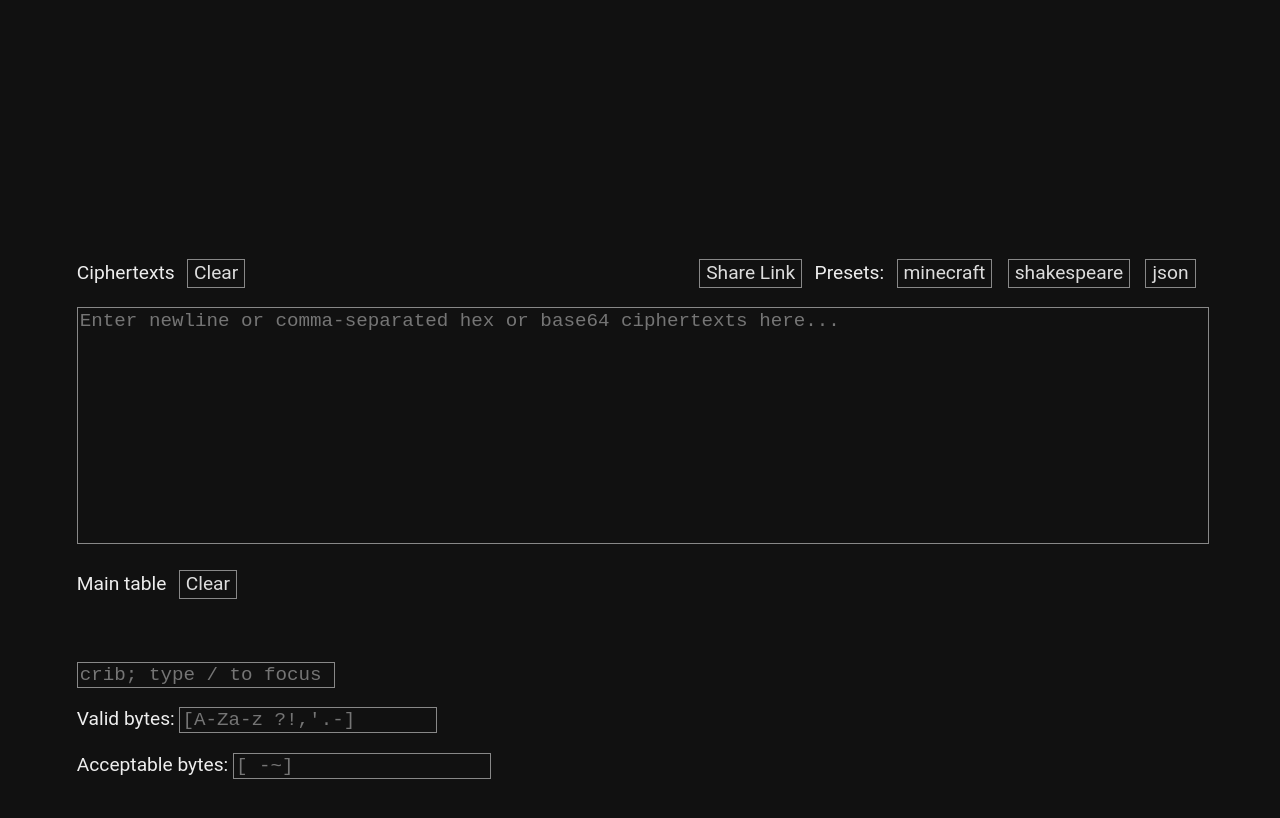
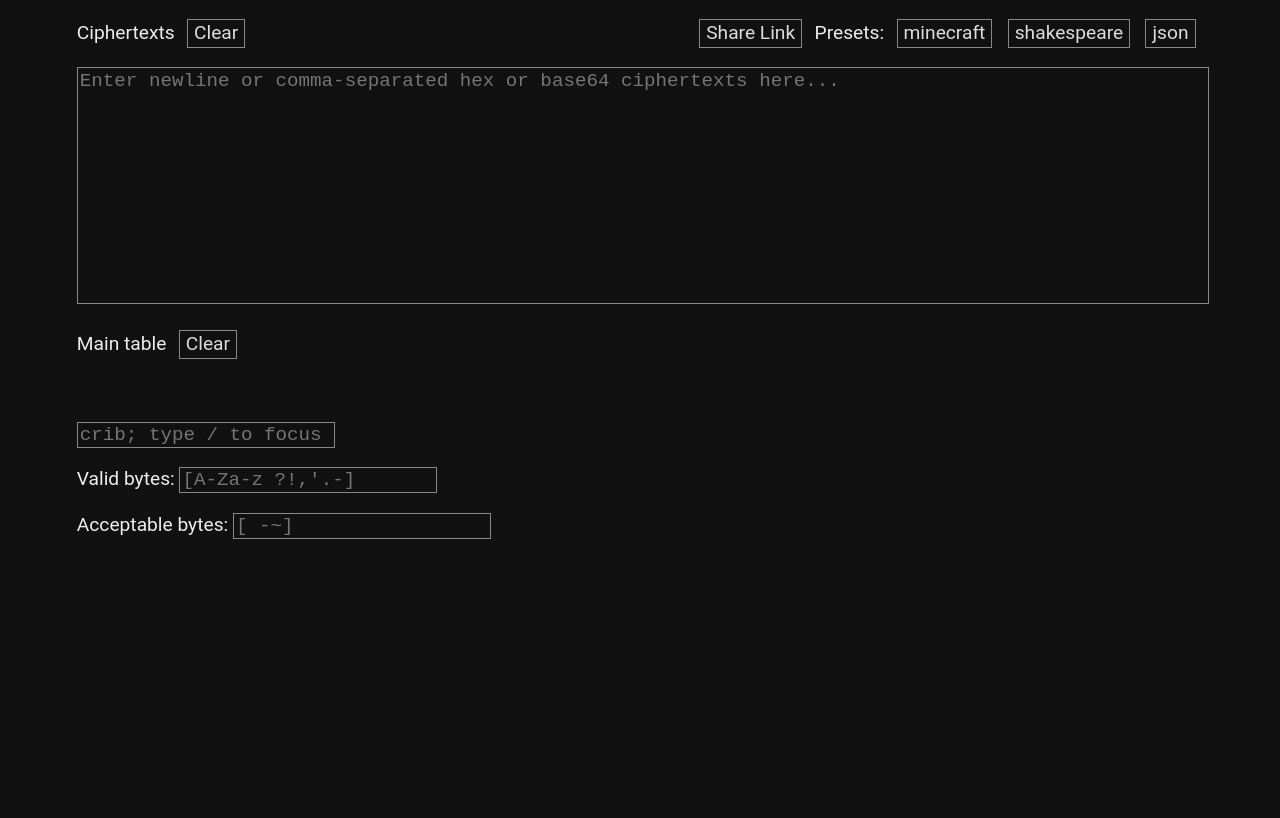
Before and after one commit to ucubic/omegacribdrag, a plain HTML site: page index.html in a window 1280 px wide. Drawn offline with Linux system fonts and the light colour scheme.

```diff
--- a/index.css
+++ b/index.css
@@ -245,7 +245,6 @@ fieldset {
 
 body {
     margin: 0;
-    padding: 30vh 0;
 }
 @media (min-width: 800px) {
     #main {
```
Also changed, not shown: 1 other file.
